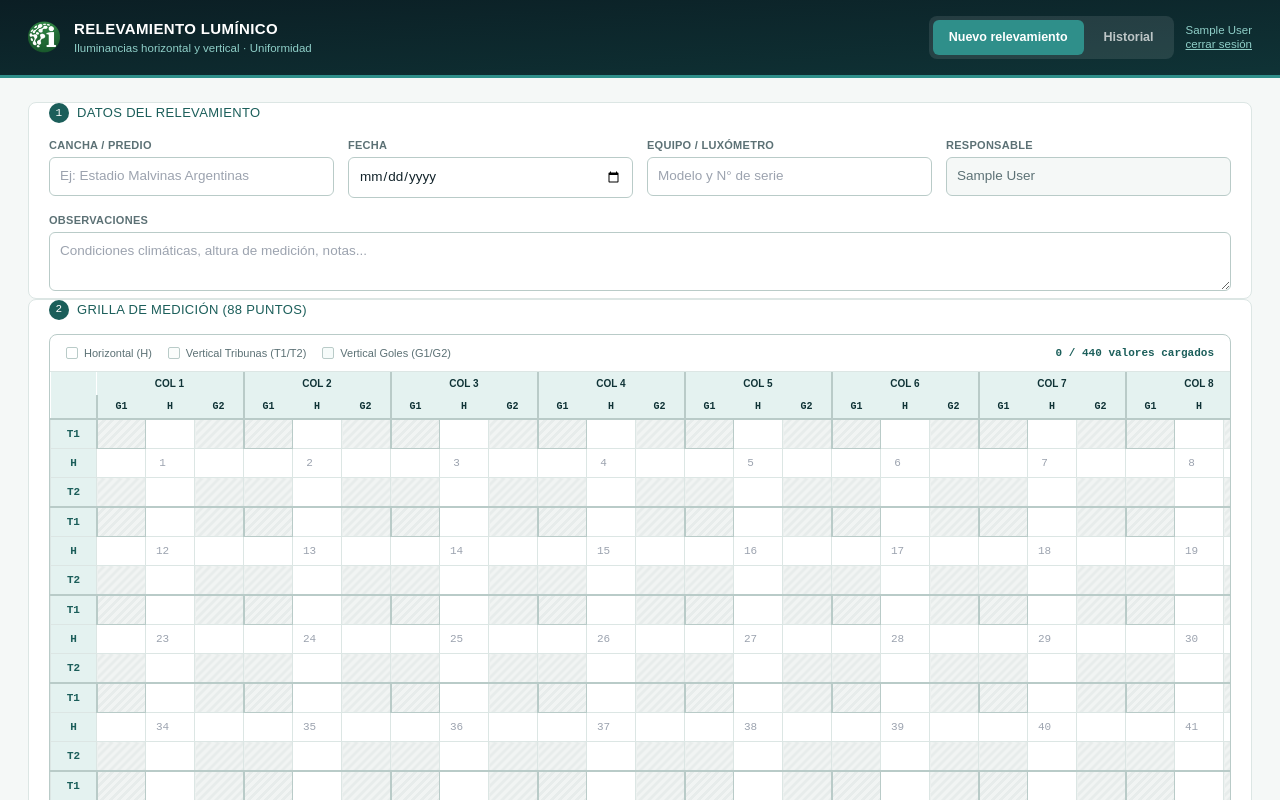
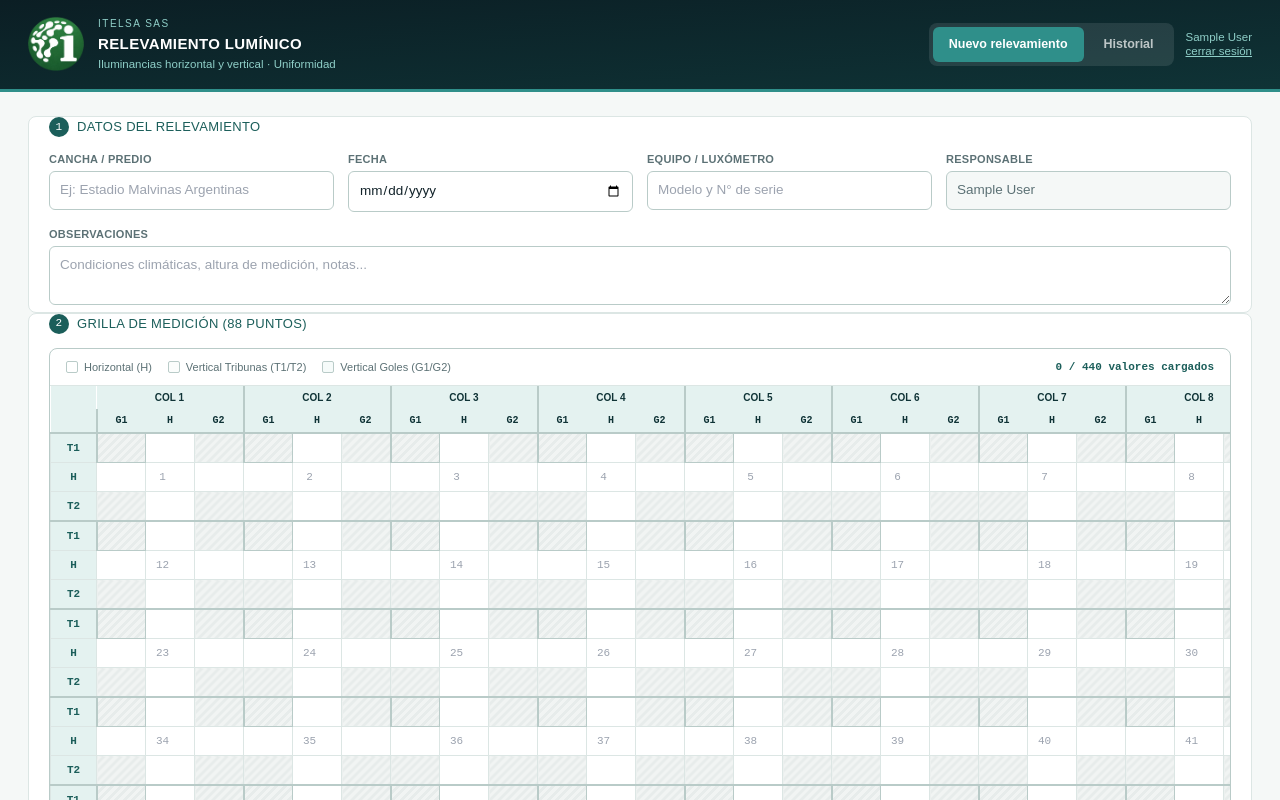
Before and after one commit to avidela47/medicion-de-matriz-88puntos, a Next.js app: page / in a window 1280 px wide. Shown: the top 800 px of the page. Built offline with nearby package versions, Linux system fonts and the light colour scheme; no server answers; sample sign-in values are in the browser's storage.

Commit message:
Header: logo mas grande y agrega ITELSA SAS

```diff
--- a/pages/index.js
+++ b/pages/index.js
@@ -97,8 +97,9 @@ export default function Home({ user }) {
     <div>
       <header className="no-print bg-gradient-to-br from-navy-950 to-teal-900 text-white px-7 py-4 flex items-center justify-between gap-4 border-b-[3px] border-teal-500 flex-wrap">
         <div className="flex items-center gap-3.5">
-          <img src="/logo.png" alt="ITELSA" className="h-8" />
+          <img src="/logo.png" alt="ITELSA" className="h-14" />
           <div>
+            <div className="text-[10px] text-teal-300 uppercase tracking-[0.15em] mb-0.5">ITELSA SAS</div>
             <div className="font-disp font-bold text-[15px] uppercase tracking-wide">Relevamiento Lumínico</div>
             <div className="text-[11.5px] text-teal-300">Iluminancias horizontal y vertical · Uniformidad</div>
           </div>
```
